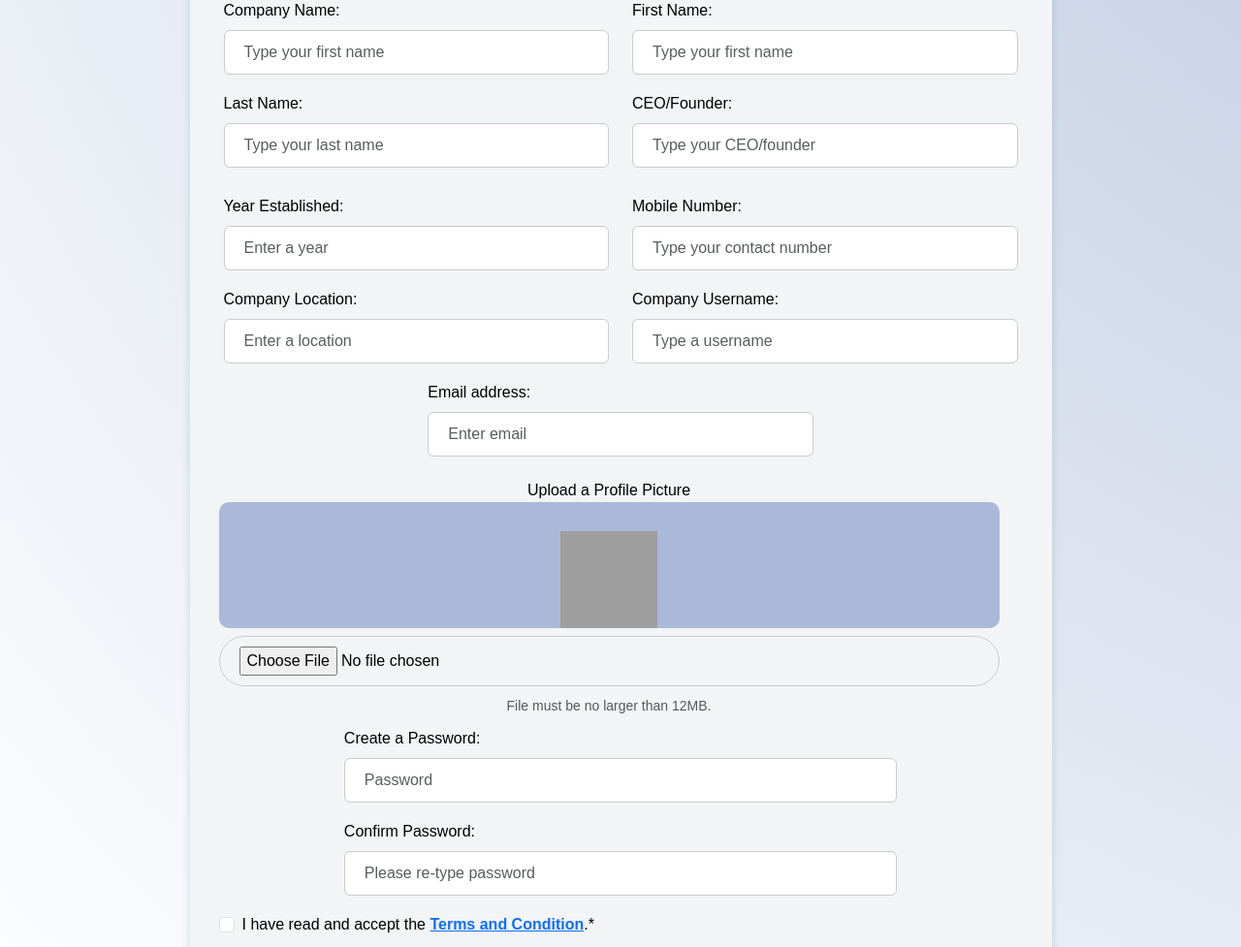
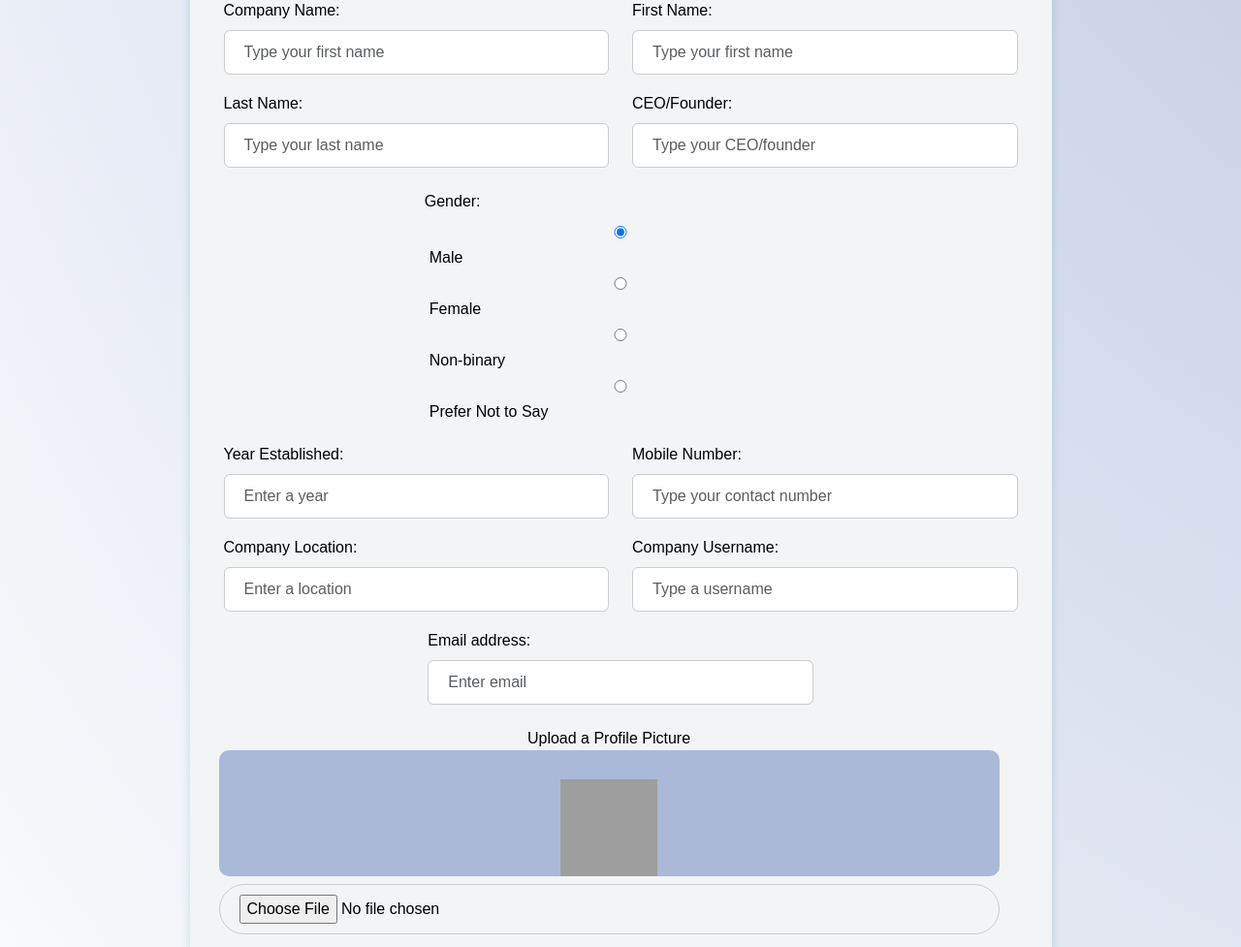
Before and after one commit to rykagene/django-project, a Django app: page /register-company/ in a window 1280 px wide. Shown: the part 215-1192 px from the top of the page at 97% size. Run offline with Django 4.2, Linux system fonts and the light colour scheme; some libraries are stand-ins or nearby versions; grey boxes are pictures that could not be loaded.

Commit message:
Update register-company.html

```diff
--- a/Venari_portal/venari/templates/register-company.html
+++ b/Venari_portal/venari/templates/register-company.html
@@ -63,6 +63,19 @@
             />
           </div>
         </div>
+            <div class="form-group col-lg-6">
+            <label for="gender">Gender:</label>
+            <div class="switch-field">
+              <input type="radio" id="radio-one" name="switch-gender" value="yes" checked/>
+              <label for="radio-one">Male</label>
+              <input type="radio" id="radio-two" name="switch-gender" value="yes" />
+              <label for="radio-two">Female</label>
+              <input type="radio" id="radio-three" name="switch-gender" value="yes" />
+              <label for="radio-three">Non-binary</label>
+              <input type="radio" id="radio-four" name="switch-gender" value="yes" />
+              <label for="radio-four">Prefer Not to Say</label>
+            </div>
+            </div>
         <div class="row">
           <div class="form-group col-lg-6">
             <label for="userName">Year Established:</label>
```
